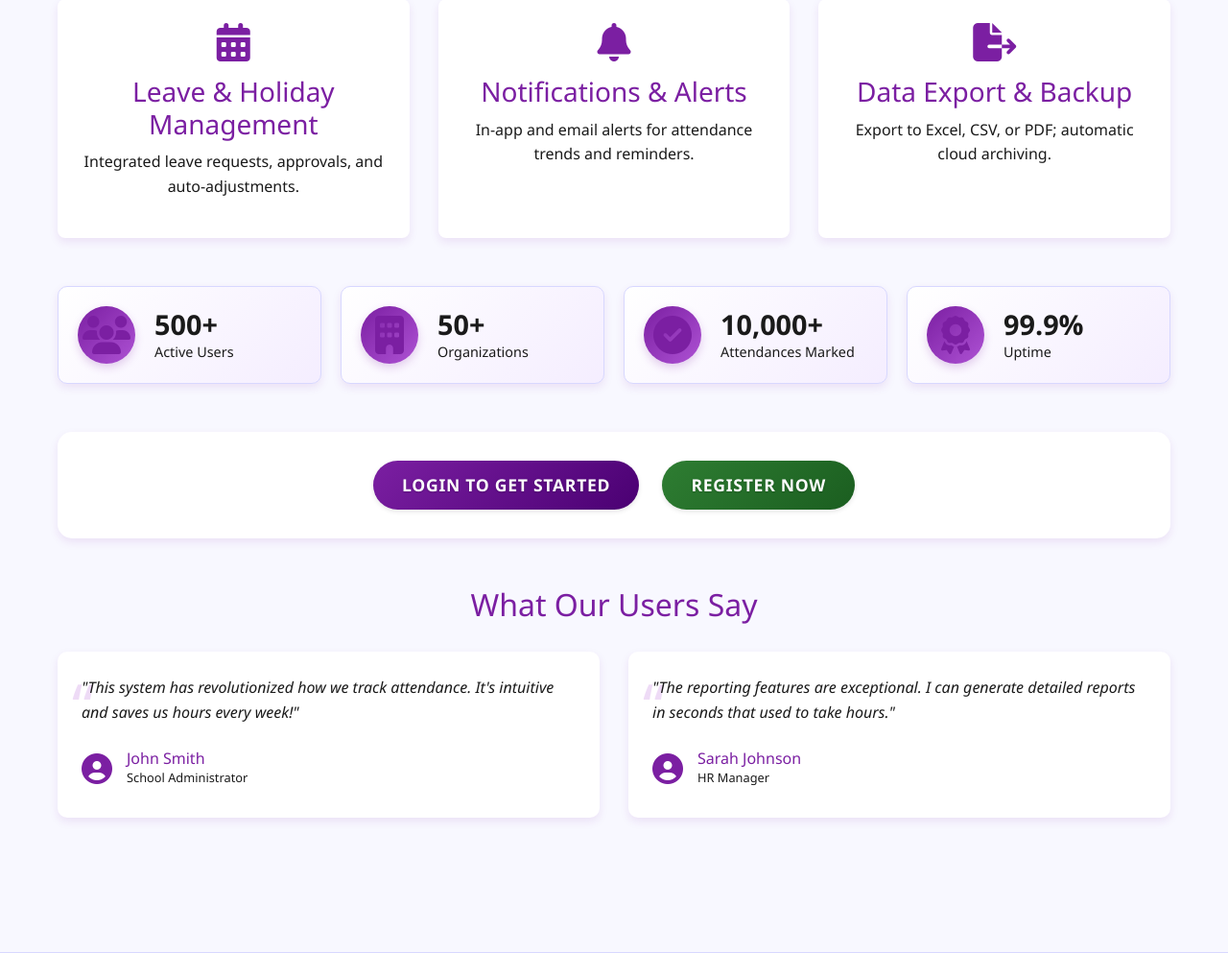
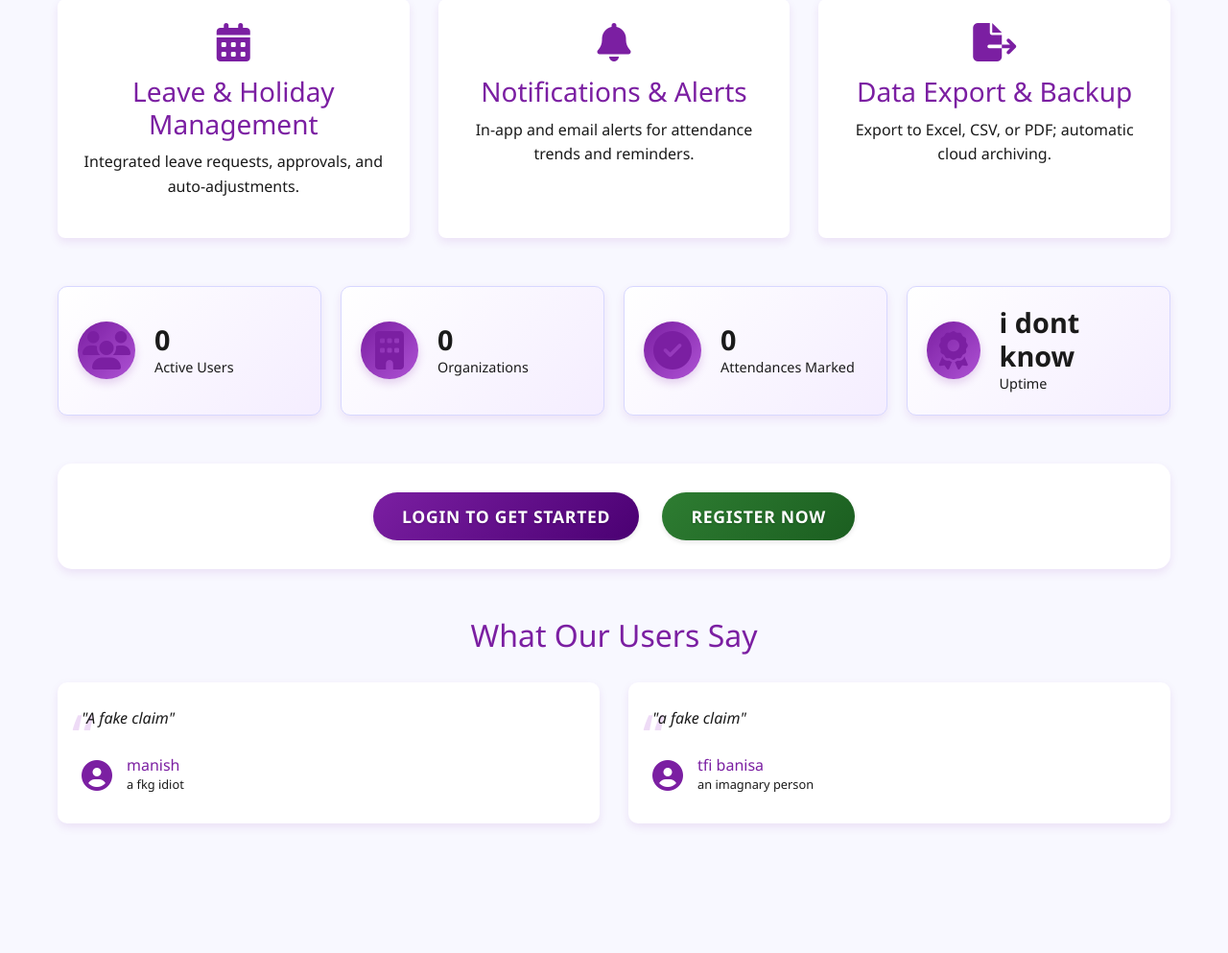
Before and after one commit to manish12ys/Attendance-Management-System, a Flask app: page / in a window 1280 px wide. Shown: the part 861-1854 px from the top of the page at 96% size. Run offline with Flask 3, Linux system fonts and the light colour scheme.

Commit message:
Update index.html

```diff
--- a/templates/index.html
+++ b/templates/index.html
@@ -91,28 +91,28 @@
         <div class="stat-card">
             <div class="stat-icon"><i class="fas fa-users"></i></div>
             <div class="stat-info">
-                <h3>500+</h3>
+                <h3>0</h3>
                 <p>Active Users</p>
             </div>
         </div>
         <div class="stat-card">
             <div class="stat-icon"><i class="fas fa-building"></i></div>
             <div class="stat-info">
-                <h3>50+</h3>
+                <h3>0</h3>
                 <p>Organizations</p>
             </div>
         </div>
         <div class="stat-card">
             <div class="stat-icon"><i class="fas fa-check-circle"></i></div>
             <div class="stat-info">
-                <h3>10,000+</h3>
+                <h3>0</h3>
                 <p>Attendances Marked</p>
             </div>
         </div>
         <div class="stat-card">
             <div class="stat-icon"><i class="fas fa-award"></i></div>
             <div class="stat-info">
-                <h3>99.9%</h3>
+                <h3>i dont know</h3>
                 <p>Uptime</p>
             </div>
         </div>
@@ -128,29 +128,29 @@
         <div class="testimonial-grid">
             <div class="testimonial-card">
                 <div class="testimonial-content">
-                    <p>"This system has revolutionized how we track attendance. It's intuitive and saves us hours every week!"</p>
+                    <p>"A fake claim"</p>
                 </div>
                 <div class="testimonial-author">
                     <div class="testimonial-avatar">
                         <i class="fas fa-user-circle"></i>
                     </div>
                     <div class="testimonial-info">
-                        <h4>John Smith</h4>
-                        <p>School Administrator</p>
+                        <h4>manish</h4>
+                        <p>a fkg idiot</p>
                     </div>
                 </div>
             </div>
             <div class="testimonial-card">
                 <div class="testimonial-content">
-                    <p>"The reporting features are exceptional. I can generate detailed reports in seconds that used to take hours."</p>
+                    <p>"a fake claim"</p>
                 </div>
                 <div class="testimonial-author">
                     <div class="testimonial-avatar">
                         <i class="fas fa-user-circle"></i>
                     </div>
                     <div class="testimonial-info">
-                        <h4>Sarah Johnson</h4>
-                        <p>HR Manager</p>
+                        <h4>tfi banisa</h4>
+                        <p>an imagnary person</p>
                     </div>
                 </div>
             </div>
```
